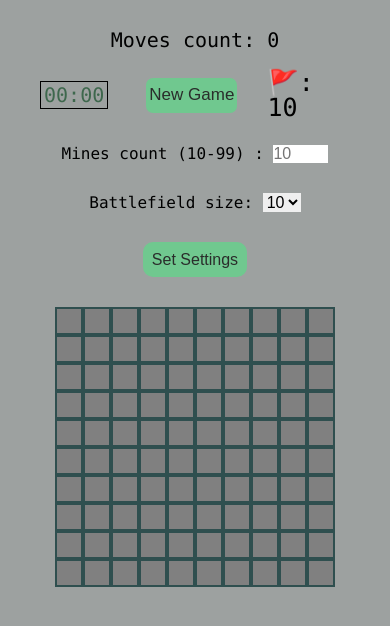
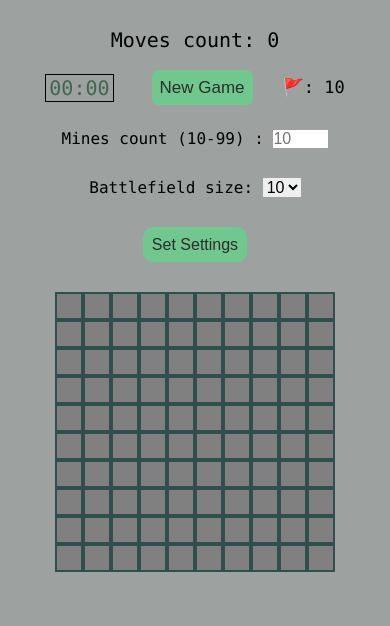
Before and after one commit to Vadimshidlov/rs-shelter, a website with bundled scripts: page minesweeper/index.html in a window 390 px wide. Built offline with nearby package versions, Linux system fonts and the light colour scheme.

Commit message:
feat: create media query for flags-count font size

```diff
--- a/minesweeper/sass/style.scss
+++ b/minesweeper/sass/style.scss
@@ -209,6 +209,9 @@ body {
       border: 1px solid black;
       color: #3e684d;
     }
+    .header__flags-count {
+      font-size: 17px;
+    }
   }
 
   .header__info {
```
Also changed, not shown: minesweeper/sass/style.css, 1 other file.
